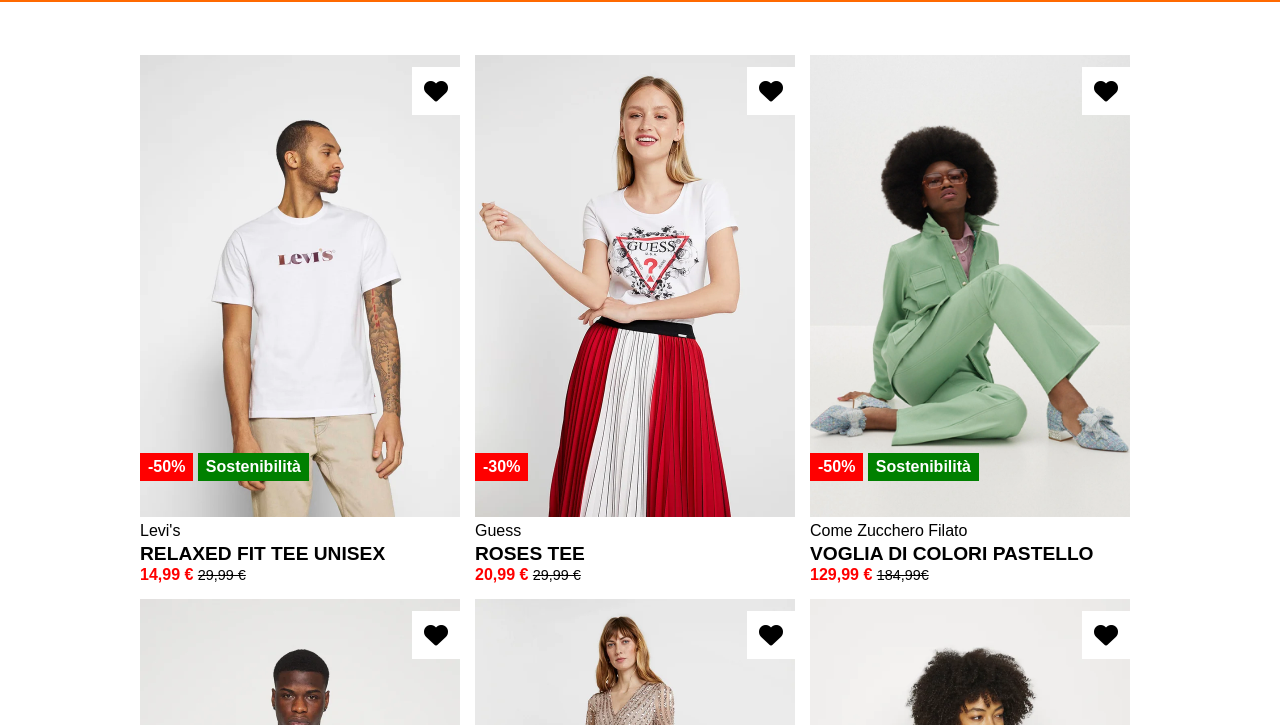
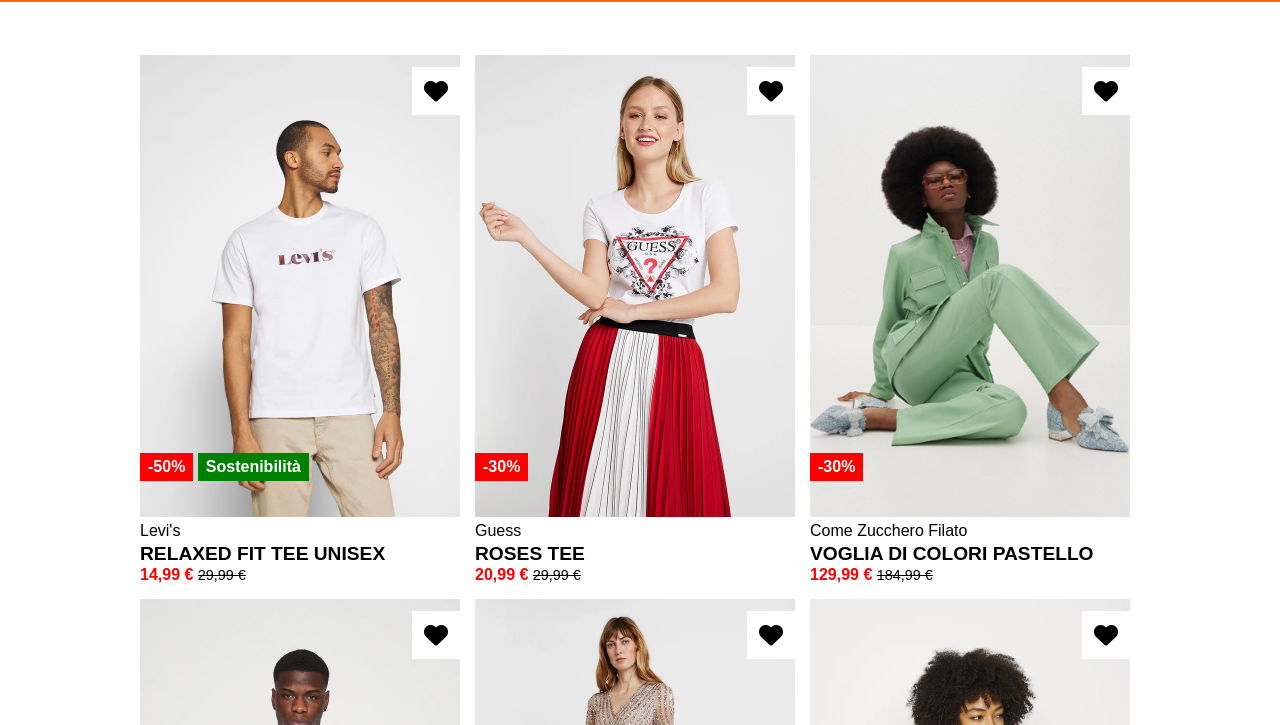
Before and after one commit to donatimar/html-css-boolando, a plain HTML site: page index.html in a window 1280 px wide. Shown: the part 75-800 px from the top of the page. Drawn offline with Linux system fonts and the light colour scheme.

Commit message:
completed exercise

```diff
--- a/index.html
+++ b/index.html
@@ -89,15 +89,14 @@
                 <i class="fa-solid fa-heart"></i>
               </div>
               <div class="details">
-                <h4 class="discount">-50%</h4>
-                <h4 class="sustainability">Sostenibilità</h4>
+                <h4 class="discount">-30%</h4>
               </div>
             </div>
             <div class="info">
               <h3>Come Zucchero Filato</h3>
               <h2>VOGLIA DI COLORI PASTELLO</h2>
               <div class="discounted-price">129,99 €</div>
-              <span class="original-price">184,99€</span>
+              <span class="original-price">184,99 €</span>
             </div>
           </div>
 
```
